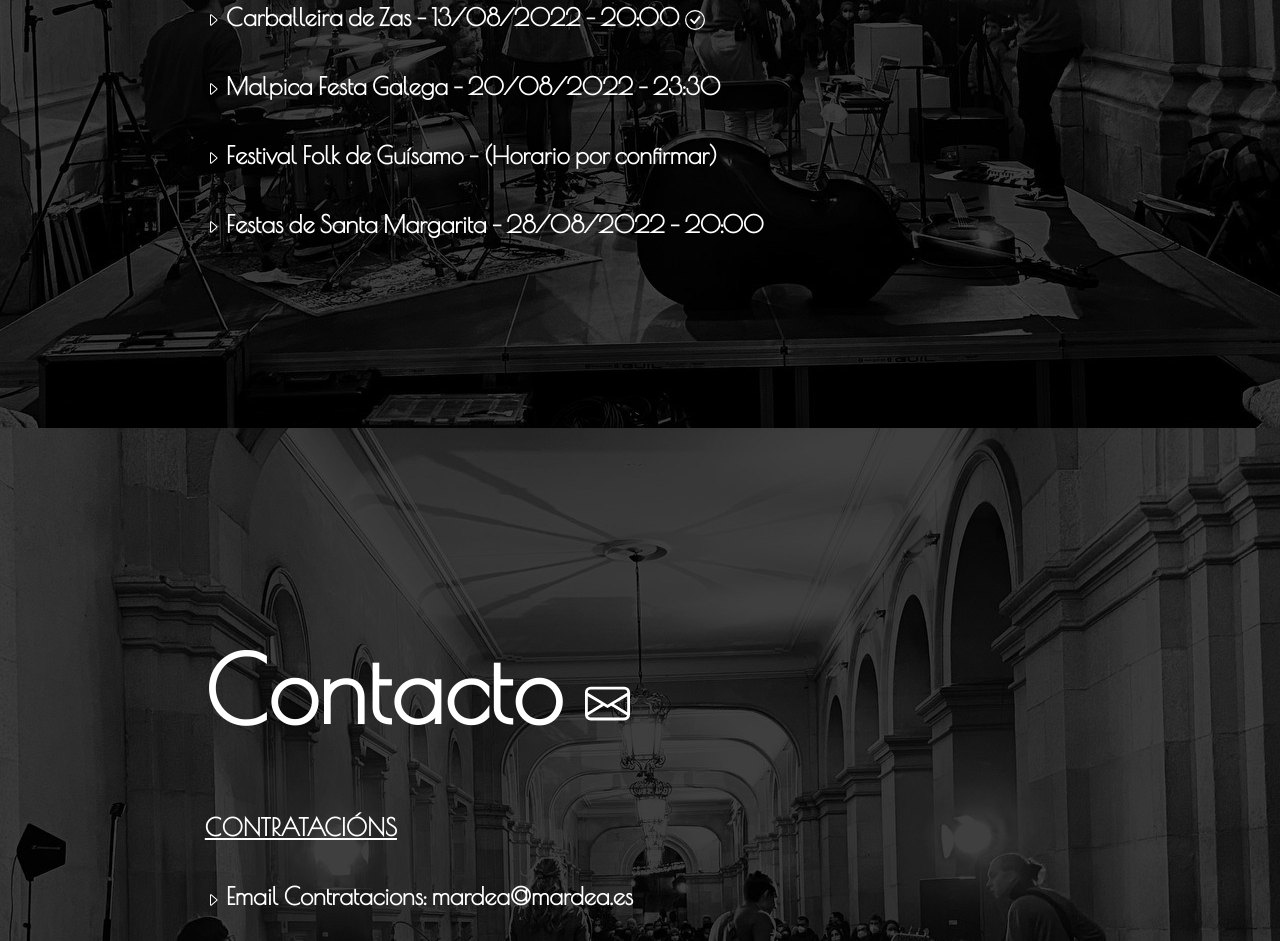
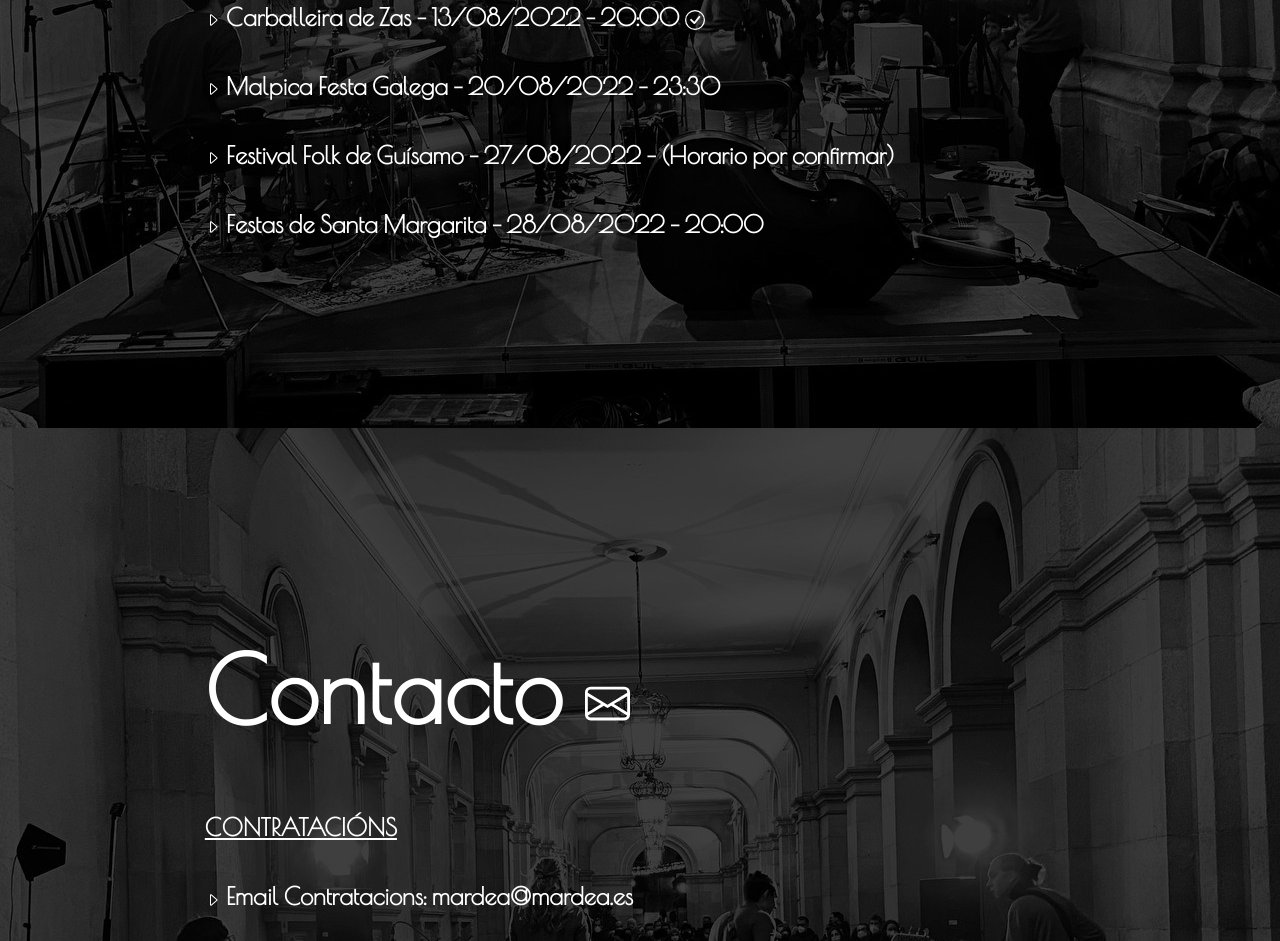
Before and after one commit to brian-pardinas/arredores, a plain HTML site: page index.html in a window 1280 px wide. Shown: the part 4372-5313 px from the top of the page. Drawn offline with nearby package versions, Linux system fonts and the light colour scheme; a script that the page names is missing.

Commit message:
Fecha Guísamo

```diff
--- a/index.html
+++ b/index.html
@@ -291,7 +291,7 @@
           <path d="M6 12.796V3.204L11.481 8 6 12.796zm.659.753 5.48-4.796a1 1 0 0 0 0-1.506L6.66 2.451C6.011 1.885 5 2.345 5 3.204v9.592a1 1 0 0 0 1.659.753z"/>
         </svg>
 
-          Festival Folk de Guísamo - (Horario por confirmar)
+          Festival Folk de Guísamo - 27/08/2022 - (Horario por confirmar)
 
        </h4>
 
```
